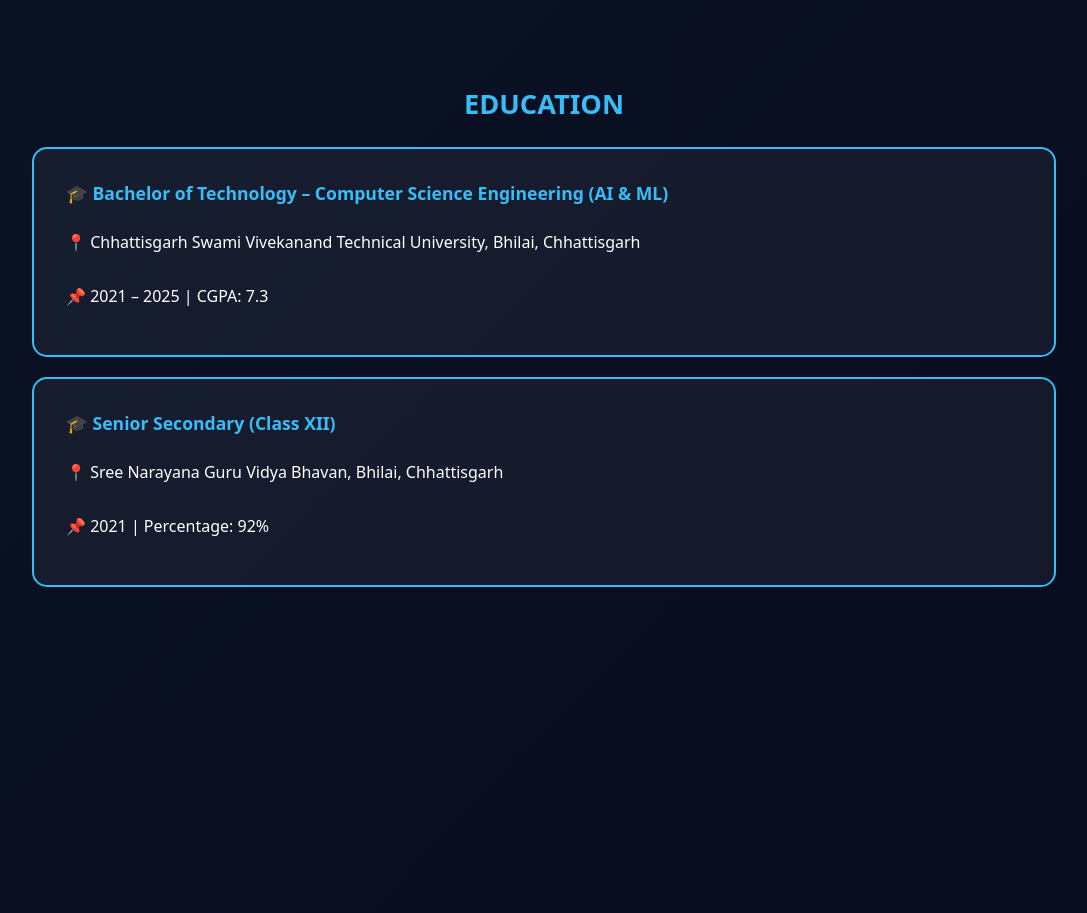
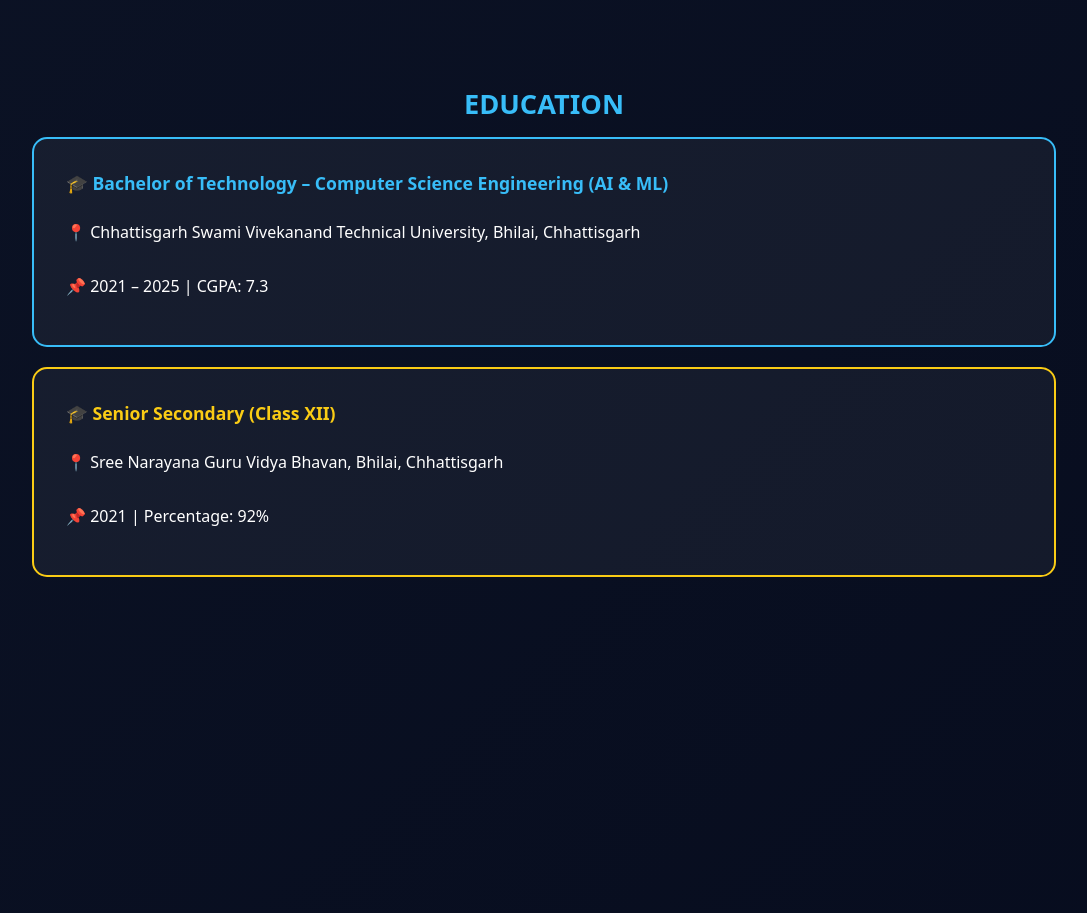
Before and after one commit to nishikasingh31/Portfolio, a React (Vite) app: page / in a window 1280 px wide. Shown: the part 2040-2953 px from the top of the page, without its empty margins (96-1183 px from the left). Built offline with nearby package versions, Linux system fonts and the light colour scheme.

Commit message:
Update Education.jsx

```diff
--- a/src/pages/Education.jsx
+++ b/src/pages/Education.jsx
@@ -2,20 +2,19 @@
   return (
     <section id="education">
       <h2>EDUCATION</h2>
-
-       <div className="container">
-
-       </div>
-      <div className="card">
-         <h3> <strong>🎓 Bachelor of Technology – Computer Science Engineering (AI & ML) </strong></h3>
-          <p> 📍 Chhattisgarh Swami Vivekanand Technical University, Bhilai, Chhattisgarh</p>
-          <p> 📌 2021 – 2025 | CGPA: 7.3</p>
+      <div className="card" style={{ "--accent": "#38bdf8" }}>
+        <h3 className="accent-title">
+          <strong>🎓 Bachelor of Technology – Computer Science Engineering (AI & ML)</strong>
+        </h3>
+        <p>📍 Chhattisgarh Swami Vivekanand Technical University, Bhilai, Chhattisgarh</p>
+        <p>📌 2021 – 2025 | CGPA: 7.3</p>
       </div>
-
-      <div className="card">
-        <h3> <strong>🎓 Senior Secondary (Class XII) </strong></h3>
-        <p> 📍 Sree Narayana Guru Vidya Bhavan, Bhilai, Chhattisgarh</p>
-        <p> 📌 2021 | Percentage: 92%</p>
+      <div className="card" style={{ "--accent": "#facc15" }}>
+        <h3 className="accent-title">
+          <strong>🎓 Senior Secondary (Class XII)</strong>
+        </h3>
+        <p>📍 Sree Narayana Guru Vidya Bhavan, Bhilai, Chhattisgarh</p>
+        <p>📌 2021 | Percentage: 92%</p>
       </div>
     </section>
   );
```
